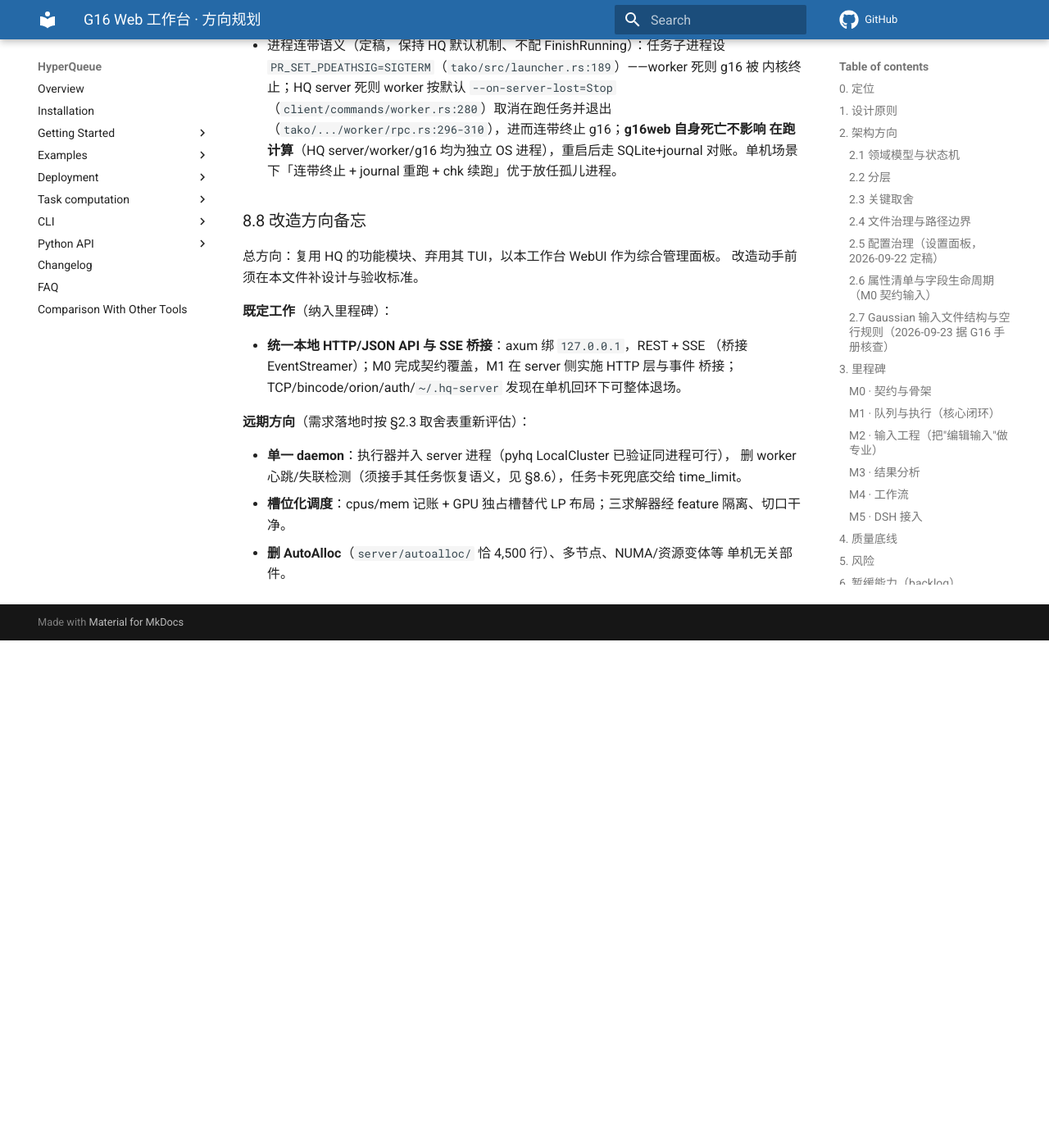
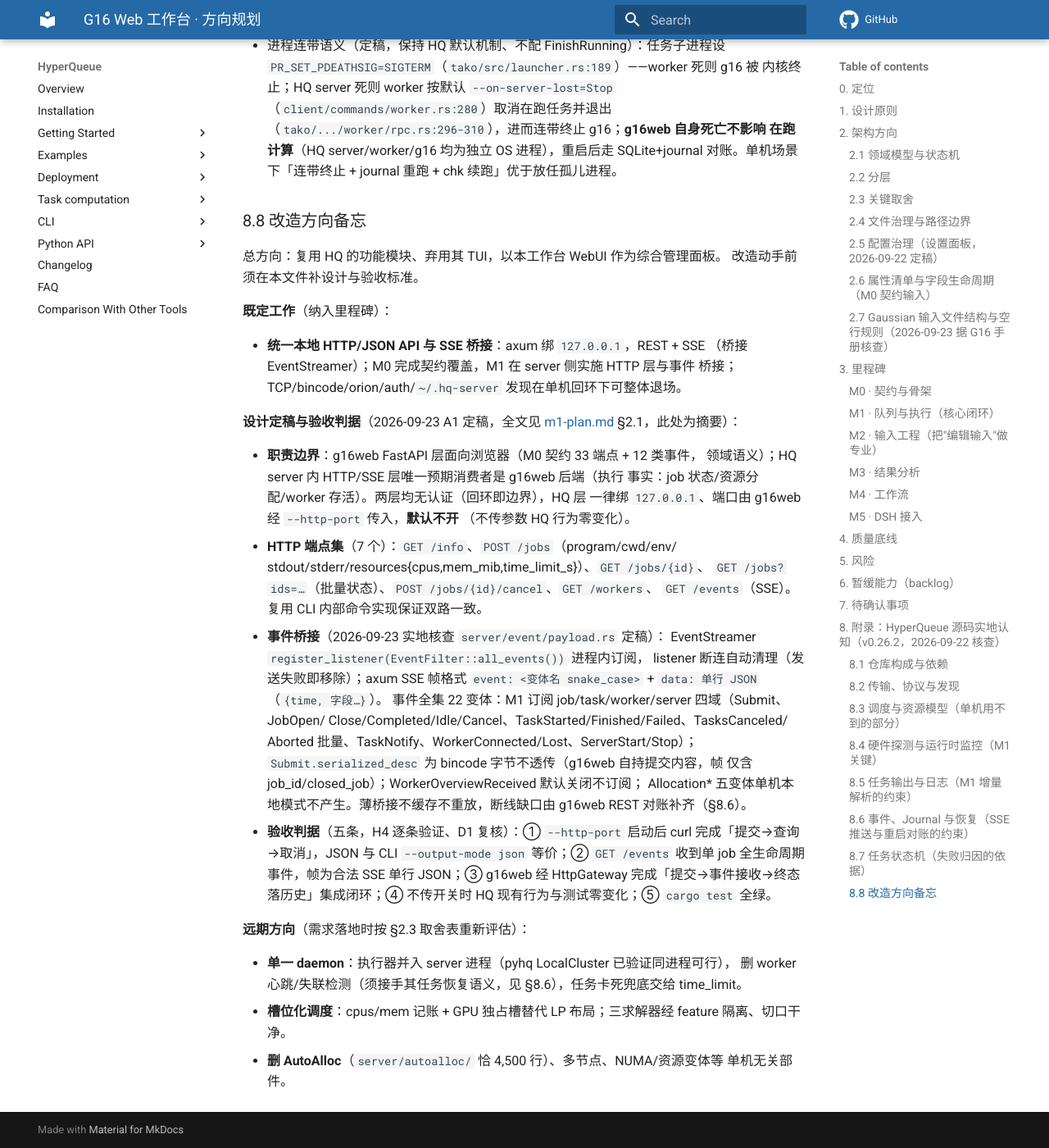
Before and after one commit to baizhancaiji/gauforge, an MkDocs documentation site: the page built from docs/specs/roadmap.md, in a window 1280 px wide and 1400 px high, scrolled down 18212 px. Shown: the whole window at 82% size. Built offline with MkDocs 1.6.1 and Material for MkDocs 9.7.7, drawn with Linux system fonts in a browser that asks for light colours; comment, search, counter and statistics services are not loaded; the version menu is left out; before the commit the page ends 18993 px from its top, so only the background shows below that; some of the changed text lies outside the part shown.

Commit message:
docs(specs): 关闭开放事项 3（HQ 桥接设计与验收判据定稿）
- §8.8 增补设计定稿摘要：职责边界/7 端点集/事件桥接映射/--http-port 开关
- 实地核查 payload.rs 定稿事件全集 22 变体订阅范围与帧格式（serialized_desc 不透传）
- §8.8 固化五条验收判据（H4 逐条验证、D1 复核）
- §7 开放事项 3 标注已定稿并引用 m1-plan §2.1

```diff
--- a/docs/specs/roadmap.md
+++ b/docs/specs/roadmap.md
@@ -514,10 +514,10 @@ failed/外部中断历史条目的「从断点续跑」动作复用同一物化
    提交或保持并行数为 1）。
 2. **金标准样本扩充**：补充失败、中断、不同方法/任务类型的输出样例，覆盖
    目标随里程碑明确。
-3. **M1 HQ 侧改造的验收标准与双层分工**：HTTP/JSON + SSE 桥接（§8.8）尚无
-   验收判据，须在 M1 动手前补齐（§1 原则 5）；FastAPI 服务层与 HQ server 内
-   HTTP/SSE 层的职责边界（谁面向浏览器、事件如何桥接流转、HQ 层自身的端口
-   与开关配置）待设计定稿。
+3. **M1 HQ 侧改造的验收标准与双层分工**（已定稿 2026-09-23，见 §8.8
+   「设计定稿与验收判据」与 [m1-plan.md](../plans/m1-plan.md) §2.1）：职责
+   边界、HTTP 端点集、事件桥接映射、`--http-port` 端口开关与五条验收判据
+   均已定稿，H/B 阶段直接照做。
 4. **设置面板逐参数清单与生效边界**：逐个列出全部参数并逐项决策生效语义
    （在途席位上限与并行执行数已定稿，见 §2.5；其余含端口、chk/rwf 保留期、停滞告警
    阈值、分页、SSE 心跳、Link0 补齐默认值、g16 执行环境等）。
@@ -652,6 +652,35 @@ failed/外部中断历史条目的「从断点续跑」动作复用同一物化
   （桥接 EventStreamer）；M0 完成契约覆盖，M1 在 server 侧实施 HTTP 层与事件
   桥接；TCP/bincode/orion/auth/`~/.hq-server` 发现在单机回环下可整体退场。
 
+**设计定稿与验收判据**（2026-09-23 A1 定稿，全文见
+[m1-plan.md](../plans/m1-plan.md) §2.1，此处为摘要）：
+
+- **职责边界**：g16web FastAPI 层面向浏览器（M0 契约 33 端点 + 12 类事件，
+  领域语义）；HQ server 内 HTTP/SSE 层唯一预期消费者是 g16web 后端（执行
+  事实：job 状态/资源分配/worker 存活）。两层均无认证（回环即边界），HQ 层
+  一律绑 `127.0.0.1`、端口由 g16web 经 `--http-port` 传入，**默认不开**
+  （不传参数 HQ 行为零变化）。
+- **HTTP 端点集**（7 个）：`GET /info`、`POST /jobs`（program/cwd/env/
+  stdout/stderr/resources{cpus,mem_mib,time_limit_s}）、`GET /jobs/{id}`、
+  `GET /jobs?ids=…`（批量状态）、`POST /jobs/{id}/cancel`、`GET /workers`、
+  `GET /events`（SSE）。复用 CLI 内部命令实现保证双路一致。
+- **事件桥接**（2026-09-23 实地核查 `server/event/payload.rs` 定稿）：
+  EventStreamer `register_listener(EventFilter::all_events())` 进程内订阅，
+  listener 断连自动清理（发送失败即移除）；axum SSE 帧格式
+  `event: <变体名 snake_case>` + `data: 单行 JSON`（`{time, 字段…}`）。
+  事件全集 22 变体：M1 订阅 job/task/worker/server 四域（Submit、JobOpen/
+  Close/Completed/Idle/Cancel、TaskStarted/Finished/Failed、TasksCanceled/
+  Aborted 批量、TaskNotify、WorkerConnected/Lost、ServerStart/Stop）；
+  `Submit.serialized_desc` 为 bincode 字节不透传（g16web 自持提交内容，帧
+  仅含 job_id/closed_job）；WorkerOverviewReceived 默认关闭不订阅；
+  Allocation* 五变体单机本地模式不产生。薄桥接不缓存不重放，断线缺口由
+  g16web REST 对账补齐（§8.6）。
+- **验收判据**（五条，H4 逐条验证、D1 复核）：① `--http-port` 启动后 curl
+  完成「提交→查询→取消」，JSON 与 CLI `--output-mode json` 等价；②
+  `GET /events` 收到单 job 全生命周期事件，帧为合法 SSE 单行 JSON；③
+  g16web 经 HttpGateway 完成「提交→事件接收→终态落历史」集成闭环；④
+  不传开关时 HQ 现有行为与测试零变化；⑤ `cargo test` 全绿。
+
 **远期方向**（需求落地时按 §2.3 取舍表重新评估）：
 
 - **单一 daemon**：执行器并入 server 进程（pyhq LocalCluster 已验证同进程可行），
```
